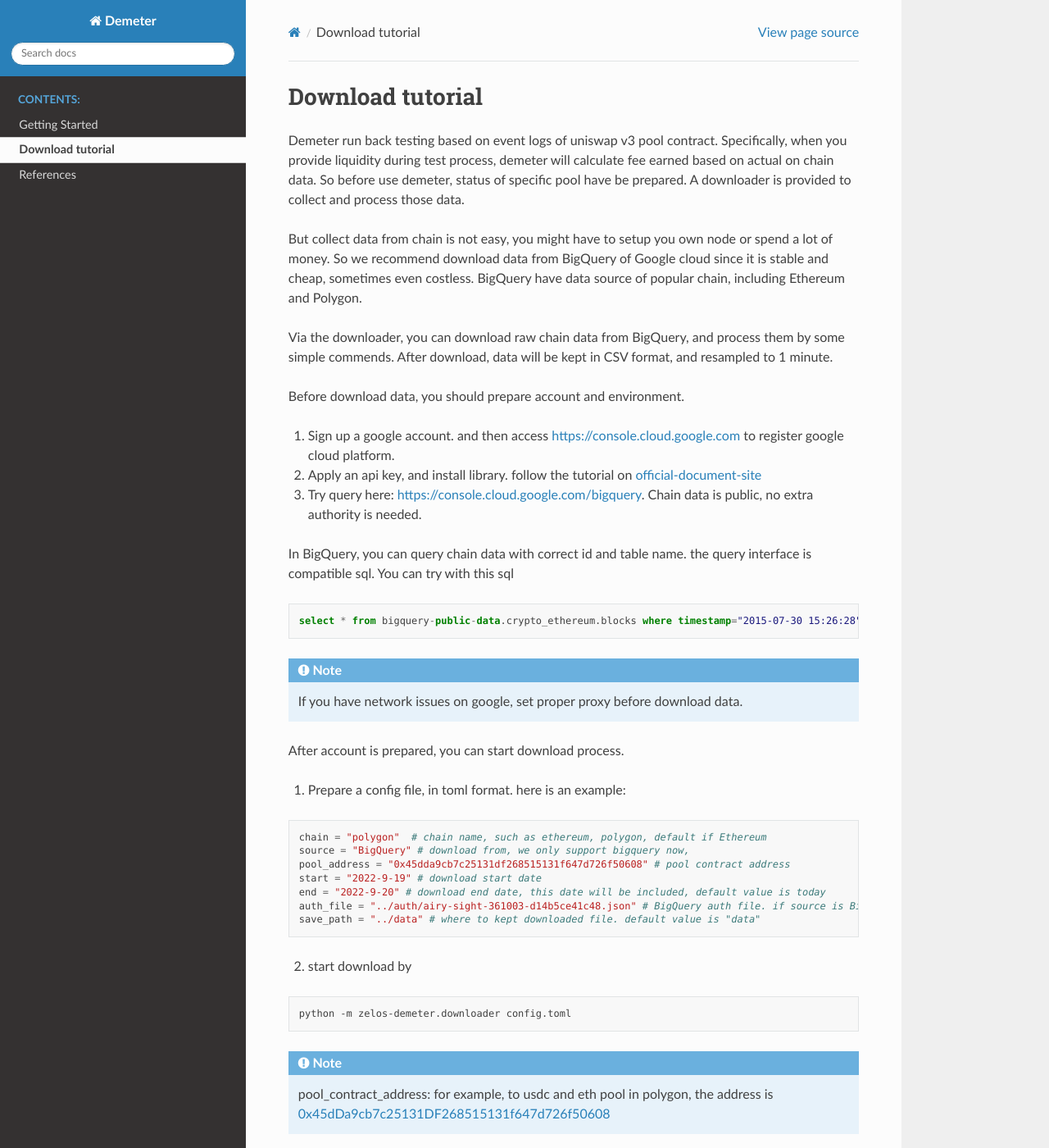
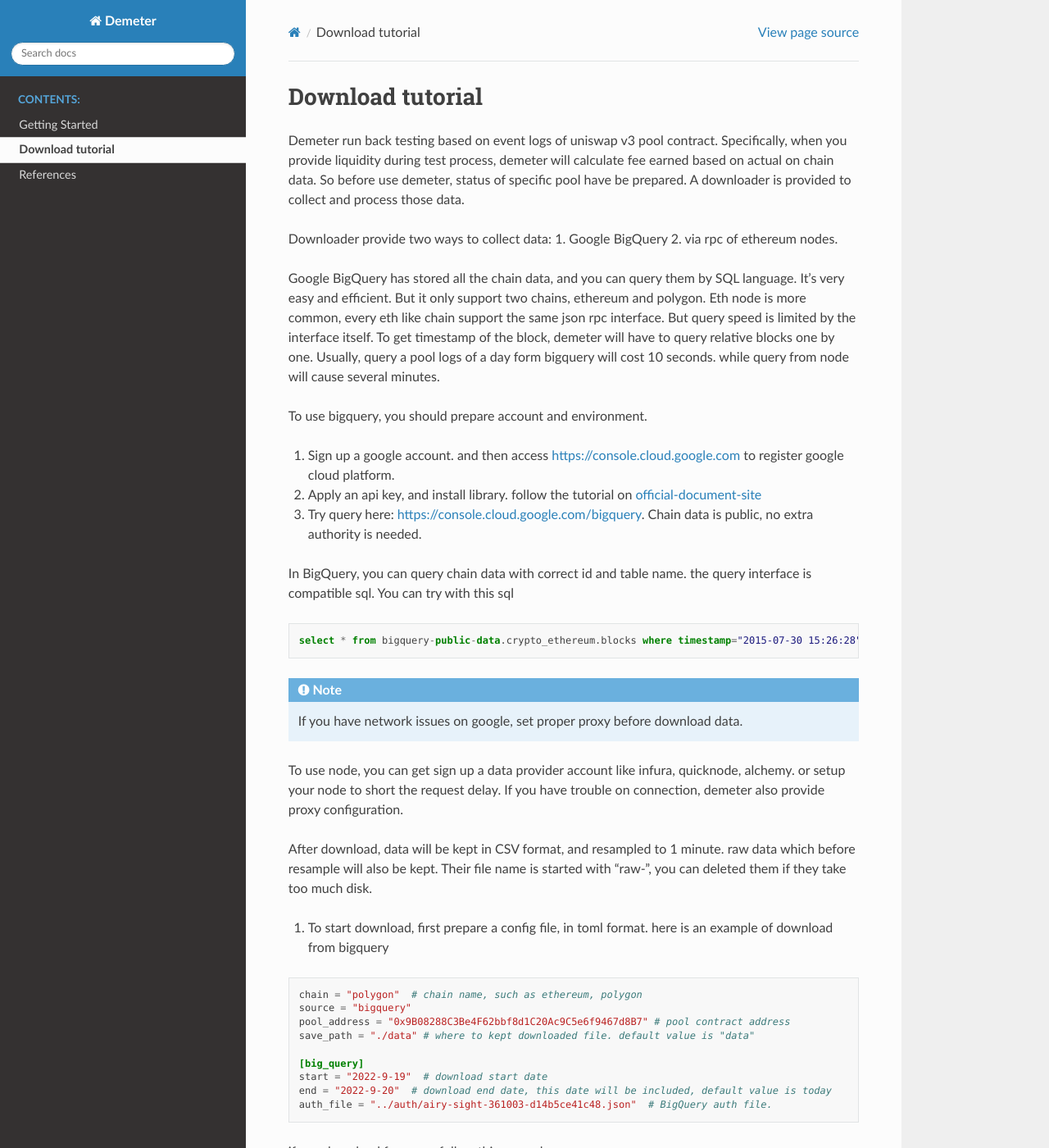
Before and after one commit to zelos-alpha/demeter, a Sphinx documentation site: the page built from docs/source/download_tutorial.rst, in a window 1280 px wide and 1400 px high. Shown: the whole window at 82% size. Built offline with Sphinx 7.4.7 and the Read the Docs theme 2.0.0, drawn with Linux system fonts in a browser that asks for light colours; some of the changed text lies outside the part shown.

Commit message:
update download turtoial

```diff
--- a/docs/source/download_tutorial.rst
+++ b/docs/source/download_tutorial.rst
@@ -5,13 +5,15 @@
 Specifically, when you provide liquidity during test process, demeter will calculate fee earned based on actual on chain data.
 So before use demeter, status of specific pool have be prepared. A downloader is provided to collect and process those data.
 
-But collect data from chain is not easy, you might have to setup you own node or spend a lot of money.
-So we recommend download data from BigQuery of Google cloud since it is stable and cheap, sometimes even costless.
-BigQuery have data source of popular chain, including Ethereum and Polygon.
+Downloader provide two ways to collect data:
+1. Google BigQuery
+2. via rpc of ethereum nodes.
 
-Via the downloader, you can download raw chain data from BigQuery, and process them by some simple commends. After download, data will be kept in CSV format, and resampled to 1 minute.
+Google BigQuery has stored all the chain data, and you can query them by SQL language. It's very easy and efficient. But it only support two chains, ethereum and polygon.
+Eth node is more common, every eth like chain support the same json rpc interface. But query speed is limited by the interface itself. To get timestamp of the block, demeter will have to query relative blocks one by one.
+Usually, query a pool logs of a day form bigquery will cost 10 seconds. while query from node will cause several minutes.
 
-Before download data, you should prepare account and environment.
+To use bigquery, you should prepare account and environment.
 
 1. Sign up a google account. and then access https://console.cloud.google.com to register google cloud platform.
 2. Apply an api key, and install library. follow the tutorial on official-document-site_
@@ -27,19 +29,46 @@
 
 .. note:: If you have network issues on google, set proper proxy before download data.
 
-After account is prepared, you can start download process.
+To use node, you can get sign up a data provider account like infura, quicknode, alchemy. or setup your node to short the request delay. If you have trouble on connection, demeter also provide proxy configuration.
 
-1. Prepare a config file, in toml format. here is an example:
+After download, data will be kept in CSV format, and resampled to 1 minute. raw data which before resample will also be kept. Their file name is started with "raw-", you can deleted them if they take too much disk.
+
+1. To start download, first prepare a config file, in toml format. here is an example of download from bigquery
 
 .. code-block:: toml
 
-    chain = "polygon"  # chain name, such as ethereum, polygon, default if Ethereum
-    source = "BigQuery" # download from, we only support bigquery now,
-    pool_address = "0x45dda9cb7c25131df268515131f647d726f50608" # pool contract address
-    start = "2022-9-19" # download start date
-    end = "2022-9-20" # download end date, this date will be included, default value is today
-    auth_file = "../auth/airy-sight-361003-d14b5ce41c48.json" # BigQuery auth file. if source is BigQuery, this field must be set.
-    save_path = "../data" # where to kept downloaded file. default value is "data"
+    chain = "polygon"  # chain name, such as ethereum, polygon
+    source = "bigquery"
+    pool_address = "0x9B08288C3Be4F62bbf8d1C20Ac9C5e6f9467d8B7" # pool contract address
+    save_path = "./data" # where to kept downloaded file. default value is "data"
+
+    [big_query]
+    start = "2022-9-19"  # download start date
+    end = "2022-9-20"  # download end date, this date will be included, default value is today
+    auth_file = "../auth/airy-sight-361003-d14b5ce41c48.json"  # BigQuery auth file.
+
+if you download from rpc, follow this example
+
+.. code-block:: toml
+
+    chain = "polygon"
+    source = "rpc"
+    pool_address = "0x9B08288C3Be4F62bbf8d1C20Ac9C5e6f9467d8B7"
+    save_path = "./data"
+
+
+    [rpc]
+    end_point="https://localhost:8545"
+    auth_string = "Basic Y3J0Yzo3NKY3TjY" # optional, used to add auth for some private node
+    proxy = "http://localhost:8080" # optional
+    start_height = 30194000 # start height
+    end_height = 30232000 # end height
+    batch_size = 500 # query 500 blocks each time, if the pool is busy,  decrease this number.
+
+note, a significant diff from big query is, query from rpc needs to set height instead of date.
+if you want backtest date from Jan 1st to Jan 3rd, you need to find a height before Jan 1st, and end height should later than Jan 3rd
+so 5 files will be generated. which is Dec 31, Jan 1,2,3,4. Then first day and the last day will be omitted as they are not complete for a day, only left Jan 1,2,3.
+
 
 2. start download by
 
@@ -64,3 +93,5 @@
 * inAmount0, sum for positive amount of token 0
 * inAmount1: sum for positive amount of token 1
 * currentLiquidity: last Liquidity in swap
+
+To speed up download process. demeter cached timestamp of block in a dict. and kept it in a pkl file, such as "Polygon_height_timestamp.pkl". if you download data again. this file will be loaded and lessen get_block query.
--- a/setup.py
+++ b/setup.py
@@ -7,7 +7,7 @@
 
 setup(
     name='zelos-demeter',
-    version='0.1.7',
+    version='0.1.8',
     packages=find_packages(exclude=["tests", "tests.*", "samples", "samples.*"]),
     url='https://zelos-demeter.readthedocs.io',
     license='MIT',
```
Also changed, not shown: 1 other file.
